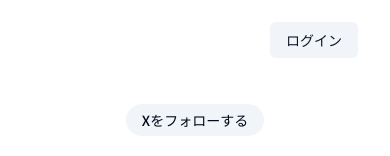
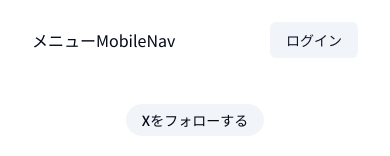
Before and after one commit to thiger7/post-writer-app, a Next.js app: page / in a window 390 px wide. Shown: the top 156 px of the page. Built offline with nearby package versions, Linux system fonts and the light colour scheme.

Commit message:
スマホサイズのナビゲーションメニューを作成

```diff
--- a/components/main-nav.tsx
+++ b/components/main-nav.tsx
@@ -1,5 +1,9 @@
+"use client";
+
 import { NavItem } from "@/types";
 import Link from "next/link";
+import MobileNav from "./mobile-nav";
+import { useState } from "react";
 
 interface MainNavProps {
   items?: NavItem[];
@@ -7,6 +11,8 @@
 }
 
 export default function MainNav({ items }: MainNavProps) {
+  const [showMobileMenu, setShowMobileMenu] = useState<boolean>(true);
+
   return (
     <div className="flex items-center md:gap-10">
       <Link href={"/"} className="hidden md:flex items-center space-x-2">
@@ -23,6 +29,13 @@
           </Link>
         ))}
       </nav>
+      <button
+        className="md:hidden"
+        onClick={() => setShowMobileMenu(!showMobileMenu)}
+      >
+        <span>メニュー</span>
+      </button>
+      {showMobileMenu && <MobileNav />}
     </div>
   );
 }
--- /dev/null
+++ b/components/mobile-nav.tsx
@@ -0,0 +1,7 @@
+export default function MobileNav() {
+  return (
+    <div>
+      <div>MobileNav</div>
+    </div>
+  )
+}
```
